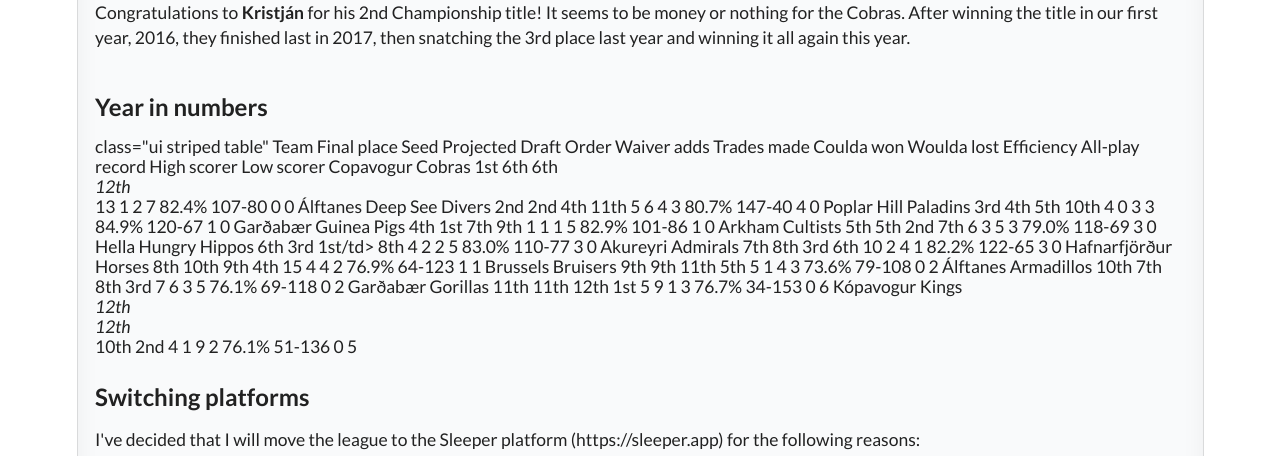
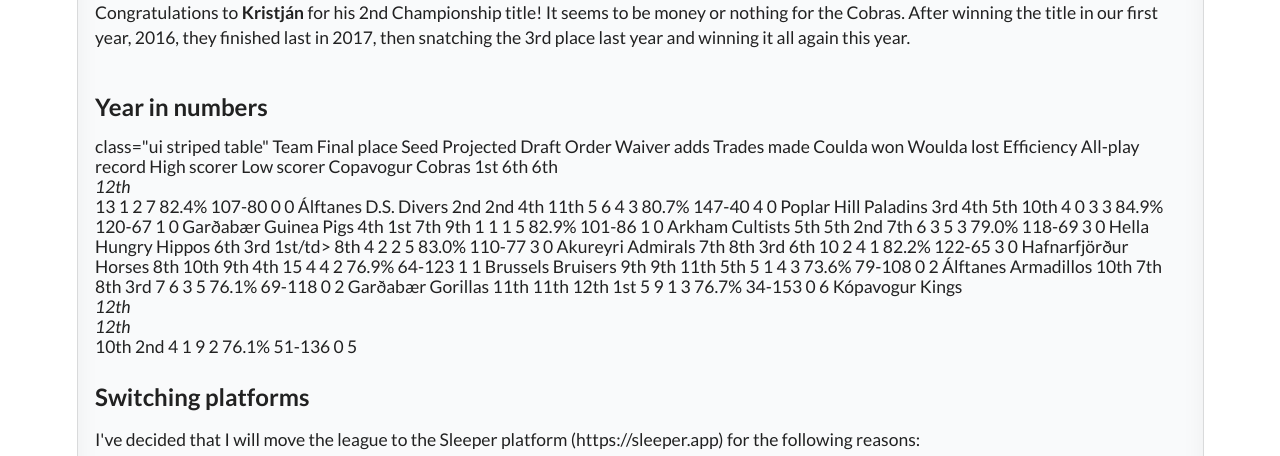
Before and after one commit to andrijan/mfl-commish, a Django app: page / in a window 1280 px wide. Shown: the part 187-643 px from the top of the page. Run offline with Django 3.2, Linux system fonts and the light colour scheme; data comes from the database, SQL or seed files in the repository; some libraries are stand-ins or nearby versions.

Commit message:
Update index.html

```diff
--- a/core/templates/core/index.html
+++ b/core/templates/core/index.html
@@ -39,7 +39,7 @@
       <td></td>
     </tr>
     <tr>
-      <td>Álftanes Deep See Divers</td>
+      <td>Álftanes D.S. Divers</td>
       <td>2nd</td>
       <td>2nd</td>
       <td>4th</td>
```
